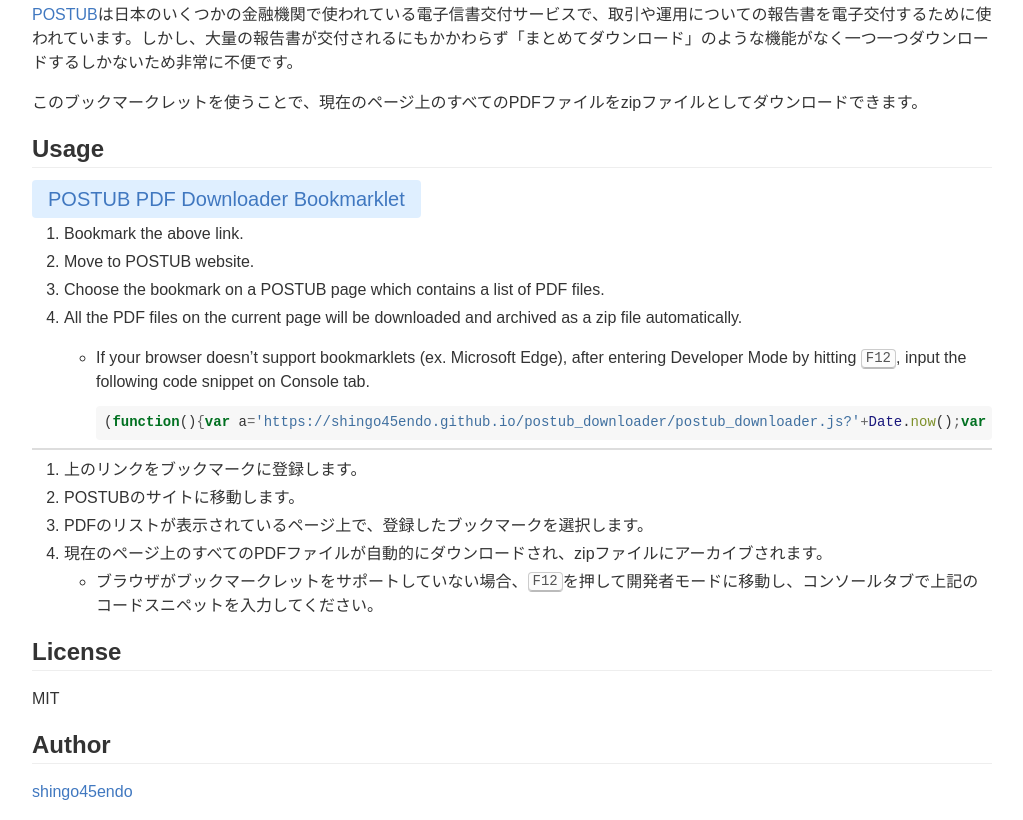
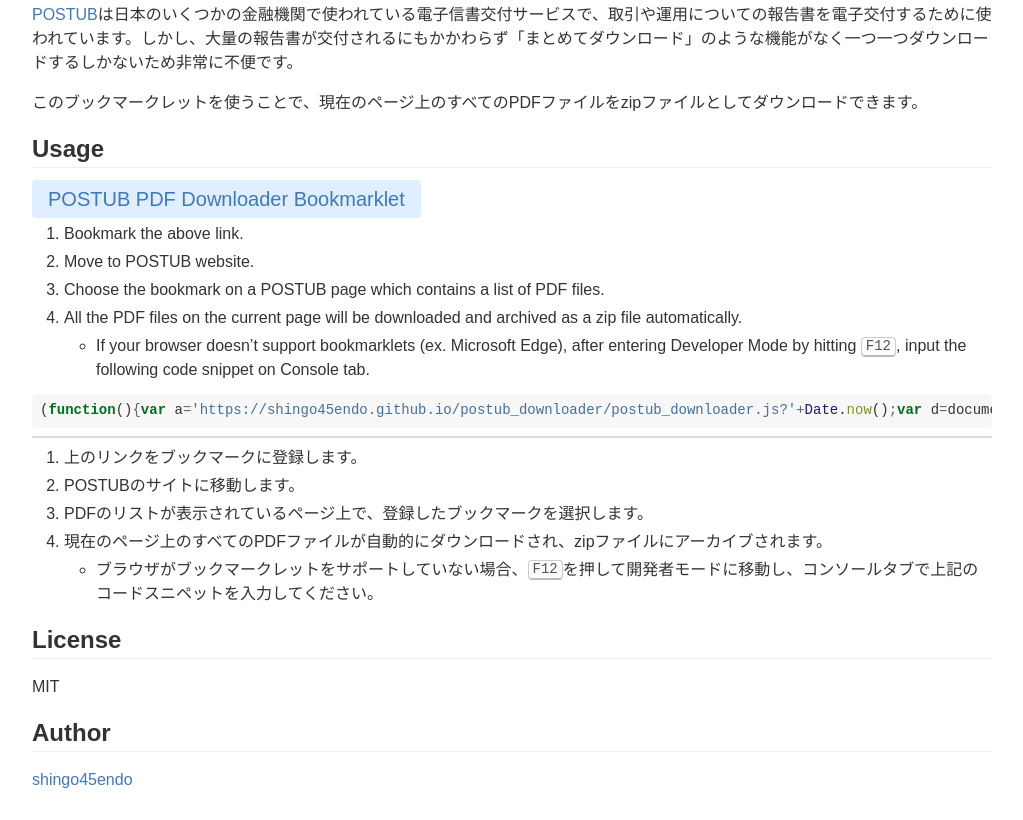
Before and after one commit to shingo45endo/postub_downloader, a plain HTML site: page docs/index.html in a window 1280 px wide. Shown: the part 1079-1899 px from the top of the page, without its empty margins (128-1151 px from the left). Drawn offline with Linux system fonts and the light colour scheme.

Commit message:
Fix a Markdown error in README.md

```diff
--- a/docs/index.html
+++ b/docs/index.html
@@ -67,10 +67,10 @@
 <li>Choose the bookmark on a POSTUB page which contains a list of PDF files.</li>
 <li>All the PDF files on the current page will be downloaded and archived as a zip file automatically.
 <ul>
-<li><p>If your browser doesn’t support bookmarklets (ex. Microsoft Edge), after entering Developer Mode by hitting <kbd>F12</kbd>, input the following code snippet on Console tab.</p>
-<div class="sourceCode"><pre class="sourceCode javascript"><code class="sourceCode javascript">(<span class="kw">function</span>()<span class="op">{</span><span class="kw">var</span> a<span class="op">=</span><span class="st">&#39;https://shingo45endo.github.io/postub_downloader/postub_downloader.js?&#39;</span><span class="op">+</span><span class="va">Date</span>.<span class="at">now</span>()<span class="op">;</span><span class="kw">var</span> d<span class="op">=</span>document<span class="op">;</span><span class="kw">var</span> e<span class="op">=</span><span class="va">d</span>.<span class="at">createElement</span>(<span class="st">&#39;script&#39;</span>)<span class="op">;</span><span class="va">e</span>.<span class="at">charset</span><span class="op">=</span><span class="st">&#39;utf-8&#39;</span><span class="op">;</span><span class="va">e</span>.<span class="at">src</span><span class="op">=</span>a<span class="op">;</span><span class="va">d</span>.<span class="at">getElementsByTagName</span>(<span class="st">&#39;head&#39;</span>)[<span class="dv">0</span>].<span class="at">appendChild</span>(e)<span class="op">;}</span>)()<span class="op">;</span></code></pre></div></li>
+<li>If your browser doesn’t support bookmarklets (ex. Microsoft Edge), after entering Developer Mode by hitting <kbd>F12</kbd>, input the following code snippet on Console tab.</li>
 </ul></li>
 </ol>
+<div class="sourceCode"><pre class="sourceCode javascript"><code class="sourceCode javascript">(<span class="kw">function</span>()<span class="op">{</span><span class="kw">var</span> a<span class="op">=</span><span class="st">&#39;https://shingo45endo.github.io/postub_downloader/postub_downloader.js?&#39;</span><span class="op">+</span><span class="va">Date</span>.<span class="at">now</span>()<span class="op">;</span><span class="kw">var</span> d<span class="op">=</span>document<span class="op">;</span><span class="kw">var</span> e<span class="op">=</span><span class="va">d</span>.<span class="at">createElement</span>(<span class="st">&#39;script&#39;</span>)<span class="op">;</span><span class="va">e</span>.<span class="at">charset</span><span class="op">=</span><span class="st">&#39;utf-8&#39;</span><span class="op">;</span><span class="va">e</span>.<span class="at">src</span><span class="op">=</span>a<span class="op">;</span><span class="va">d</span>.<span class="at">getElementsByTagName</span>(<span class="st">&#39;head&#39;</span>)[<span class="dv">0</span>].<span class="at">appendChild</span>(e)<span class="op">;}</span>)()<span class="op">;</span></code></pre></div>
 <hr />
 <ol>
 <li>上のリンクをブックマークに登録します。</li>
```
Also changed, not shown: 1 other file.
